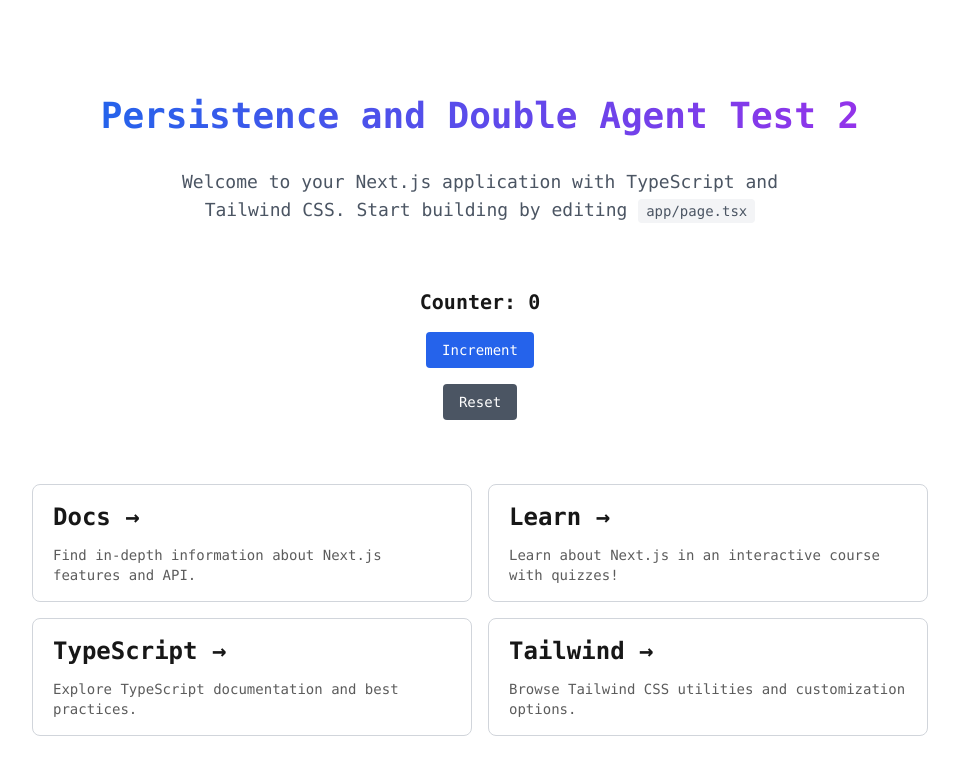
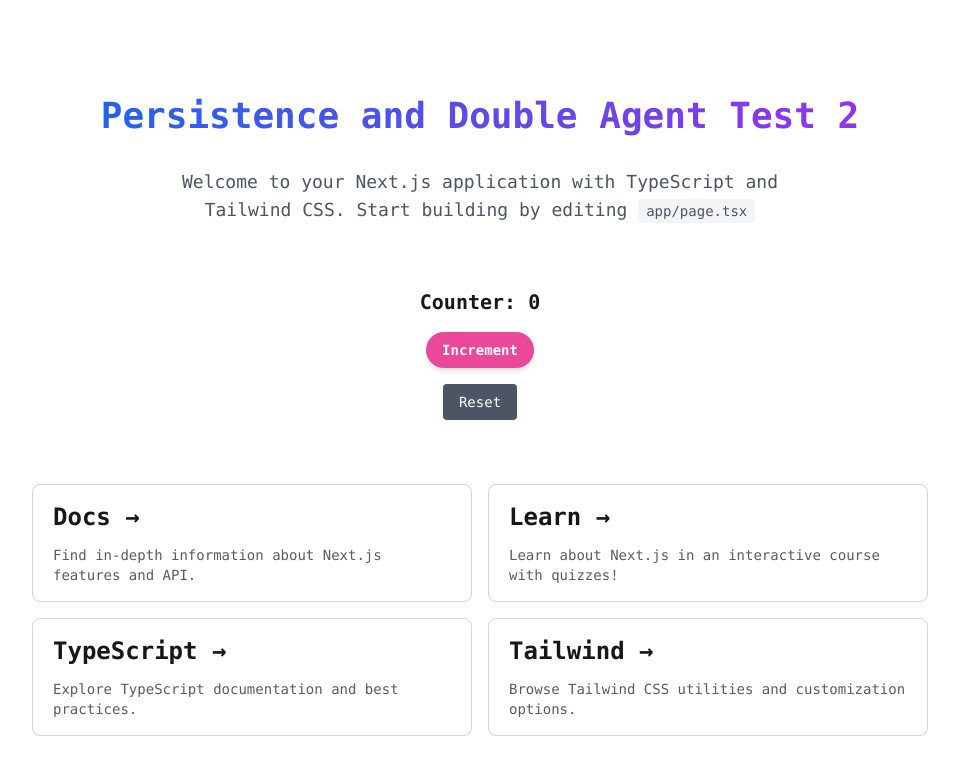
Before and after one commit to belstaller/double-agent-test, a Next.js app: page / in a window 1280 px wide. Shown: the top 774 px of the page, without its empty margins (160-1119 px from the left). Built offline with nearby package versions, Linux system fonts and the light colour scheme.

Commit message:
feat(agent): Apply Pink Style to Increment Button
Task ID: AtL4oNg0vzXXqfPQPG3A
Type: feature
Priority: low

```diff
--- a/components/Counter.tsx
+++ b/components/Counter.tsx
@@ -18,7 +18,7 @@ export default function Counter() {
       <p className="text-xl font-semibold">Counter: {counter}</p>
       <button
         onClick={incrementCounter}
-        className="px-4 py-2 bg-blue-600 text-white rounded hover:bg-blue-700"
+        className="px-4 py-2 bg-pink-500 text-white font-semibold rounded-full shadow-md hover:bg-pink-600 transition-colors cursor-pointer"
       >
         Increment
       </button>
```
